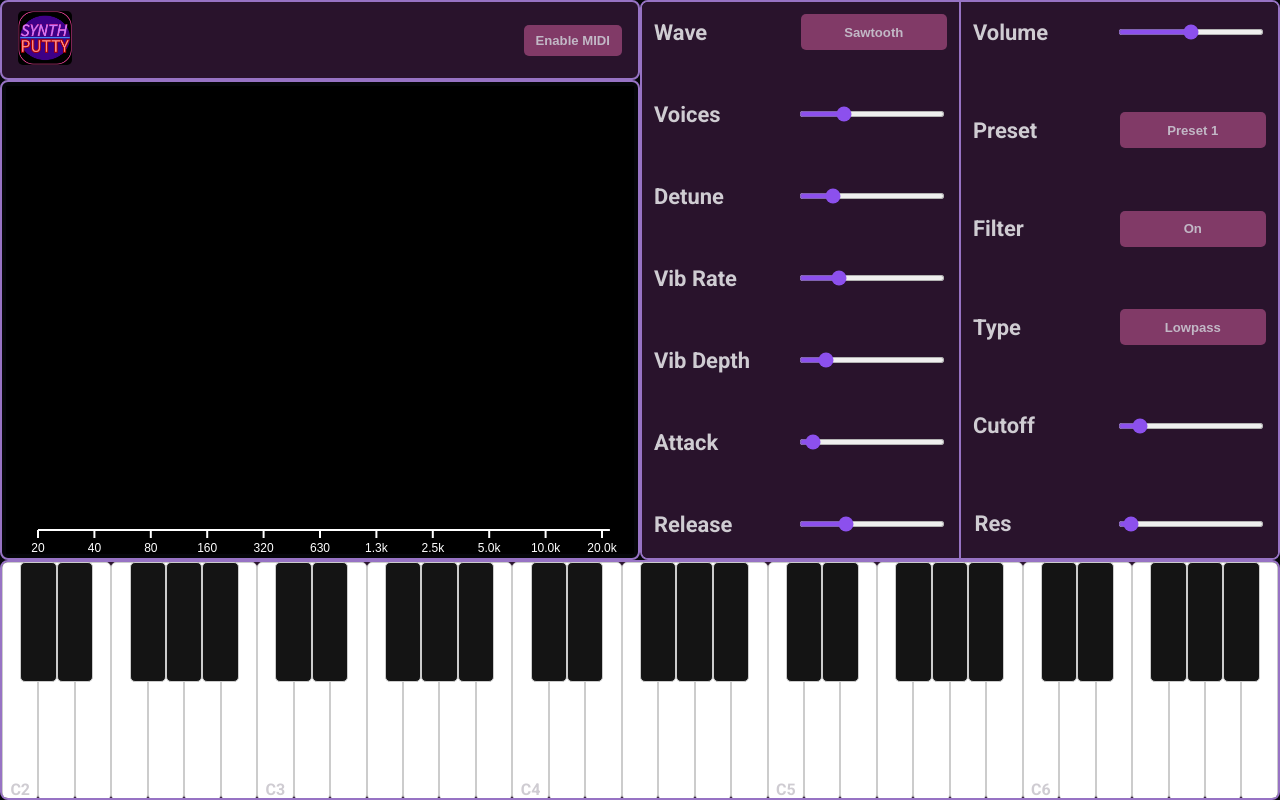
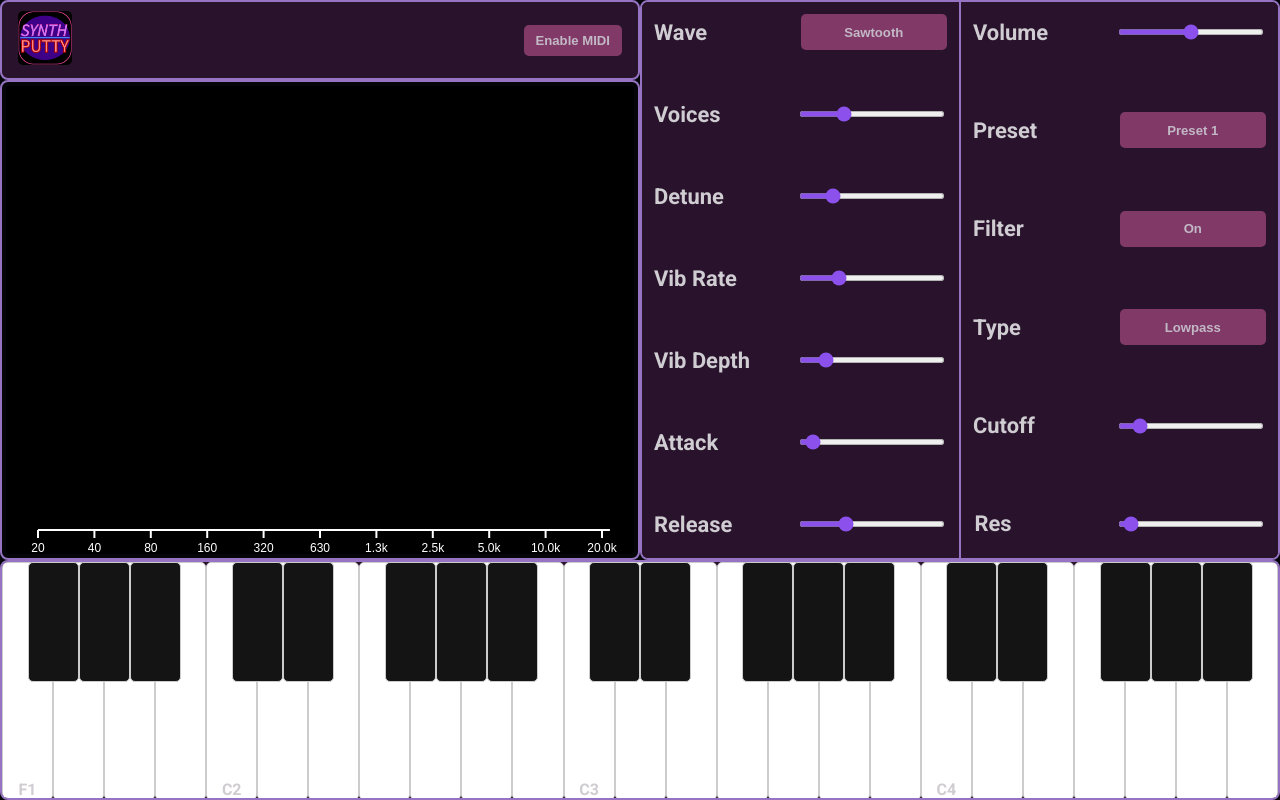
Before and after one commit to EvanCzako/SynthPutty, a React (Create React App) app: page / in a window 1280 px wide. Built offline with nearby package versions, Linux system fonts and the light colour scheme.

Commit message:
Add half-octave scaling

```diff
--- a/src/components/Keyboard.tsx
+++ b/src/components/Keyboard.tsx
@@ -3,8 +3,29 @@ import { useSynthStore } from "../store/synthStore";
 import { useFontStore } from "../store/fontStore";
 import styles from "../styles/Keyboard.module.css";
 
-const whiteKeys = ["C", "D", "E", "F", "G", "A", "B"];
-const blackKeys = ["C#", "D#", "Y#", "F#", "G#", "A#", "Z#"];
+// Half-octave (F-B): 4 white keys, 3 black keys
+const whiteKeysHalf = ["F", "G", "A", "B"];
+
+// Full octave (C-B): 7 white keys, 5 black keys
+const whiteKeysFull = ["C", "D", "E", "F", "G", "A", "B"];
+
+// Map: for each white key, what black key comes before it (or undefined)
+const blackKeyBeforeHalf: { [key: string]: string | undefined } = {
+  F: undefined,
+  G: "F#",
+  A: "G#",
+  B: "A#",
+};
+
+const blackKeyBeforeFull: { [key: string]: string | undefined } = {
+  C: undefined,
+  D: "C#",
+  E: "D#",
+  F: undefined,
+  G: "F#",
+  A: "G#",
+  B: "A#",
+};
 
 export const Keyboard: React.FC = () => {
     const [, forceUpdate] = React.useState({});
@@ -135,7 +156,7 @@ export const Keyboard: React.FC = () => {
         }
     };
 
-    const handleTouchMove = (note: number, e: React.TouchEvent) => {
+    const handleTouchMove = (_note: number, e: React.TouchEvent) => {
         e.preventDefault();
         // For each changed touch, check if it moved to a new note
         for (let i = 0; i < e.changedTouches.length; i++) {
@@ -154,7 +175,7 @@ export const Keyboard: React.FC = () => {
         }
     };
 
-    const handleTouchEnd = (note: number, e: React.TouchEvent) => {
+    const handleTouchEnd = (_note: number, e: React.TouchEvent) => {
         e.preventDefault();
         // For each ended touch, release its note
         for (let i = 0; i < e.changedTouches.length; i++) {
@@ -170,30 +191,39 @@ export const Keyboard: React.FC = () => {
 
     const handleTouchCancel = handleTouchEnd;
 
-    // (Removed duplicate mouse/touch handler declarations; see drag-to-play logic above)
+    // Calculate total white keys to shift black keys left by half a key width
+    const totalWhiteKeys = octaves.reduce((sum, octaveIdx) => {
+        const isHalfOctave = octaveIdx % 1 !== 0;
+        return sum + (isHalfOctave ? whiteKeysHalf.length : whiteKeysFull.length);
+    }, 0);
 
-    // Calculate left margin for black keys so they align with white keys
-    // Each octave has 7 white keys, so total white keys = octaves.length * 7
-    // Each white key is width: clamp(18px, 7vw, 103px)
-    // We'll use percent offset: 100% / (number of white keys * 2)
-    const totalWhiteKeys = octaves.length * 7;
-    const blackKeyOffsetPercent = 100 / (totalWhiteKeys * 2);
     const blackKeyboardStyle = {
-        marginLeft: `${blackKeyOffsetPercent}%`,
+        marginLeft: `${-50 / totalWhiteKeys}%`,
     };
 
     return (
         <div className={styles.keyboard}>
             <div className={styles.blackKeyboard} style={blackKeyboardStyle}>
-                {octaves.map((octaveIdx) =>
-                    blackKeys.map((keyNote) => {
-                        const noteLabel = keyNote + octaveIdx;
-                        let label;
-                        if (keyNote === "C") {
-                            label = noteLabel;
-                        } else {
-                            label = "";
+                {octaves.map((octaveIdx) => {
+                    const isHalfOctave = octaveIdx % 1 !== 0;
+                    const actualOctave = Math.floor(octaveIdx);
+                    const whiteKeys = isHalfOctave ? whiteKeysHalf : whiteKeysFull;
+                    const blackKeyBefore = isHalfOctave ? blackKeyBeforeHalf : blackKeyBeforeFull;
+
+                    return whiteKeys.map((whiteKeyNote) => {
+                        const blackKeyNote = blackKeyBefore[whiteKeyNote];
+
+                        if (!blackKeyNote) {
+                            // Invisible spacer where there's no black key
+                            return (
+                                <div
+                                    key={`spacer-${whiteKeyNote}-${octaveIdx}`}
+                                    className={`${styles.blackKey} ${styles.invisibleKey}`}
+                                />
+                            );
                         }
+
+                        const noteLabel = blackKeyNote + actualOctave;
                         const note = freqArr.indexOf(noteLabel);
 
                         let classNames = `${styles.blackKey}`;
@@ -205,7 +235,7 @@ export const Keyboard: React.FC = () => {
 
                         return (
                             <div
-                                key={`black-${keyNote}-${octaveIdx}`}
+                                key={`black-${blackKeyNote}-${octaveIdx}`}
                                 className={classNames}
                                 data-note={note}
                                 onMouseDown={(e) => handleMouseDown(note, e)}
@@ -215,29 +245,31 @@ export const Keyboard: React.FC = () => {
                                 onTouchMove={(e) => handleTouchMove(note, e)}
                                 onTouchEnd={(e) => handleTouchEnd(note, e)}
                                 onTouchCancel={(e) => handleTouchCancel(note, e)}
-                            >
-                                {label}
-                            </div>
+                            />
                         );
-                    }),
-                )}
+                    });
+                })}
             </div>
 
             <div className={styles.whiteKeyboard}>
-                {octaves.map((octaveIdx) =>
-                    whiteKeys.map((keyNote) => {
-                        const noteLabel = keyNote + octaveIdx;
-                        let label;
-                        if (keyNote === "C") {
-                            label = noteLabel;
-                        } else {
-                            label = "";
-                        }
+                {octaves.map((octaveIdx) => {
+                    const isHalfOctave = octaveIdx % 1 !== 0;
+                    const actualOctave = Math.floor(octaveIdx);
+                    const whiteKeys = isHalfOctave ? whiteKeysHalf : whiteKeysFull;
+
+                    return whiteKeys.map((keyNote) => {
+                        const noteLabel = keyNote + actualOctave;
                         const note = freqArr.indexOf(noteLabel);
+
                         let classNames = `${styles.whiteKey}`;
                         if (activeNotes[note]) {
                             classNames = `${styles.whiteKey} ${styles.whiteKeyPressed}`;
                         }
+
+                        // Show label at start of each octave section
+                        const showLabel =
+                            (isHalfOctave && keyNote === "F") ||
+                            (!isHalfOctave && keyNote === "C");
 
                         return (
                             <div
@@ -252,11 +284,11 @@ export const Keyboard: React.FC = () => {
                                 onTouchEnd={(e) => handleTouchEnd(note, e)}
                                 onTouchCancel={(e) => handleTouchCancel(note, e)}
                             >
-                                {label}
+                                {showLabel ? keyNote + actualOctave : ""}
                             </div>
                         );
-                    }),
-                )}
+                    });
+                })}
             </div>
         </div>
     );
--- a/src/store/fontStore.ts
+++ b/src/store/fontStore.ts
@@ -43,16 +43,36 @@ export const useFontStore = create<FontState>((set) => ({
 		if (vh/vw > 1) {
 			numOctaves = Math.max(2, numOctaves);
 		}
+
 		let octs = [];
-		if (numOctaves%2 === 0){
-			Math.floor(numOctaves/2);
-			for(let i = 4.5 - Math.floor(numOctaves/2); i <= 4 + Math.floor(numOctaves/2); i++){
-				octs.push(Math.floor(i + 1));
+
+		// Pattern: even scales (1,2,3) = full octaves only
+		//          odd scales (1.5,2.5,3.5) = one half-octave + full octaves
+		const isOddScale = numOctaves % 2 === 1;
+
+		if (isOddScale) {
+			// Odd scale: start with half-octave, then full octaves
+			const numFullOctaves = Math.floor(numOctaves / 2);
+			const centerOctave = 4;
+			const halfOctaveIdx = centerOctave - numFullOctaves - 0.5;
+
+			octs.push(halfOctaveIdx);
+			for (let i = 0; i <= numFullOctaves; i++) {
+				octs.push(centerOctave - numFullOctaves + i);
 			}
 		} else {
-			Math.floor(numOctaves/2);
-			for(let i = 4 - Math.floor(numOctaves/2); i <= 4 + Math.floor(numOctaves/2); i++){
-				octs.push(i);
+			// Even scale: only full octaves
+			const numFullOctaves = numOctaves;
+			if (numFullOctaves % 2 === 0) {
+				// Even number of full octaves
+				for (let i = 4.5 - Math.floor(numFullOctaves / 2); i <= 4 + Math.floor(numFullOctaves / 2); i++) {
+					octs.push(Math.floor(i + 1));
+				}
+			} else {
+				// Odd number of full octaves
+				for (let i = 4 - Math.floor(numFullOctaves / 2); i <= 4 + Math.floor(numFullOctaves / 2); i++) {
+					octs.push(i);
+				}
 			}
 		}
 
--- a/src/styles/Keyboard.module.css
+++ b/src/styles/Keyboard.module.css
@@ -56,7 +56,6 @@
     height: 160px;
     align-items: flex-start;
     padding-left: 0;
-    /* margin-left is now set dynamically in the component */
     box-sizing: border-box;
     pointer-events: none;
 }
```
